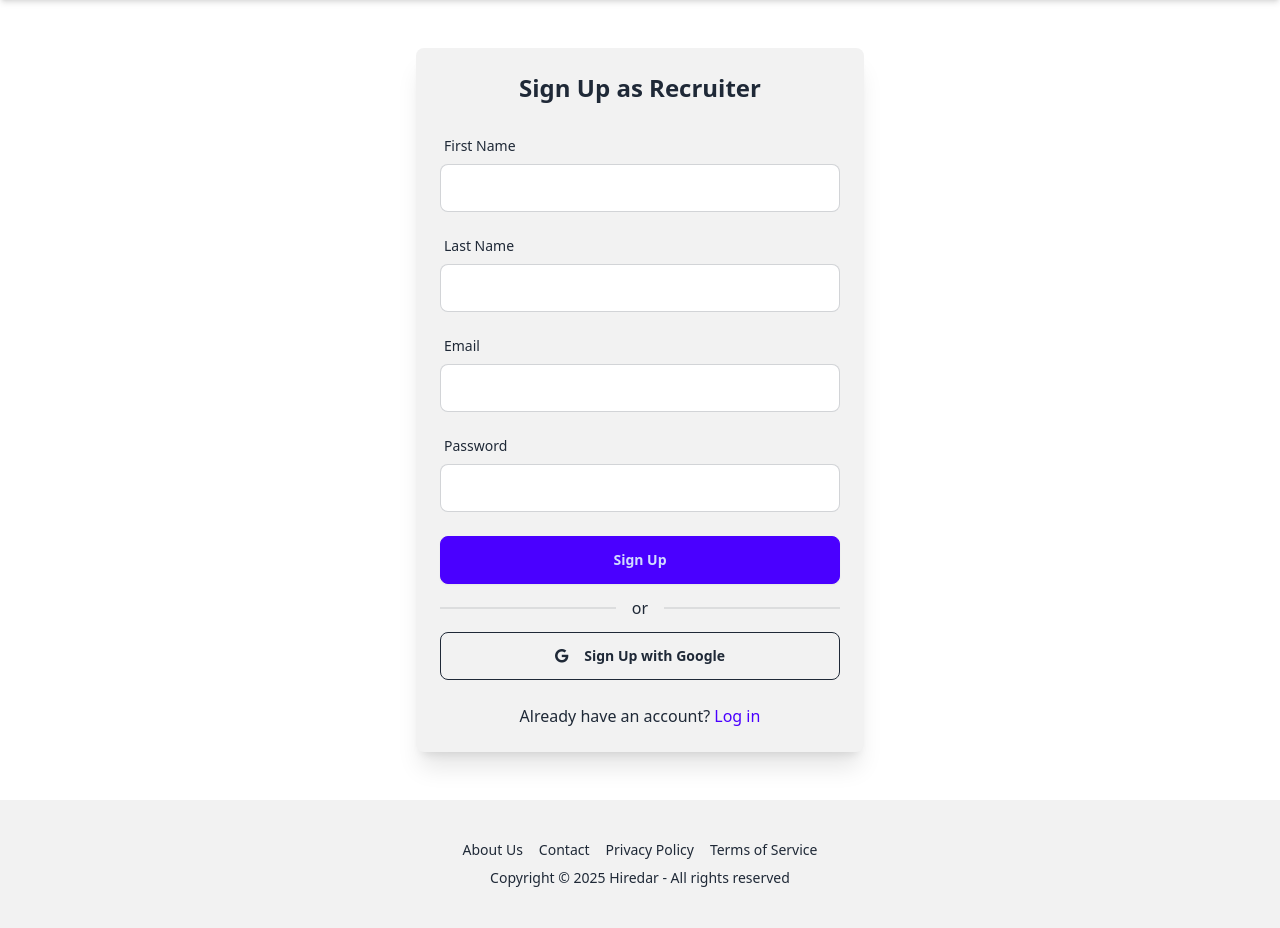
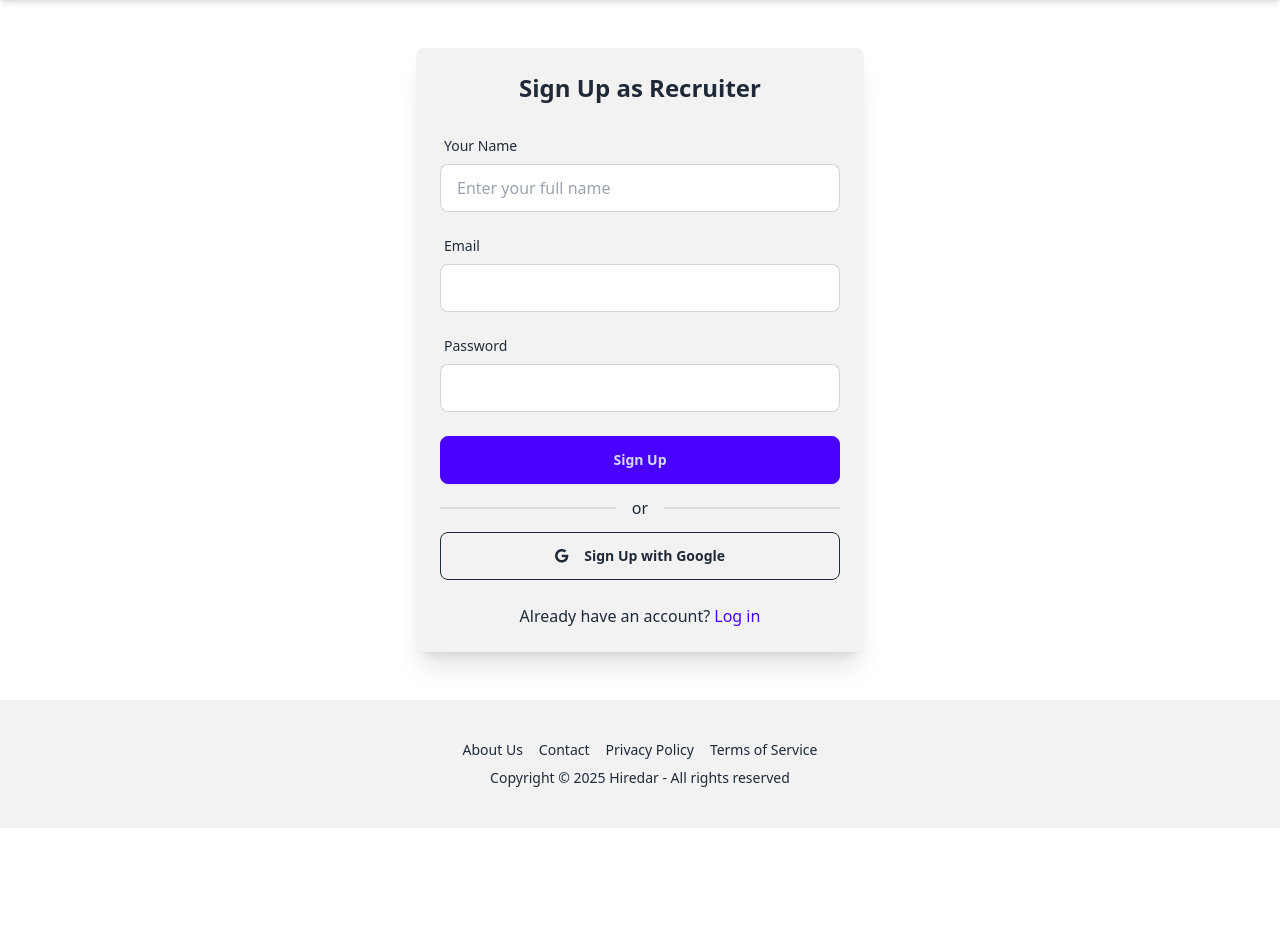
Before and after one commit to btfranklin/hiredar-saas-archive, a Django app: page /auth/signup/recruiter/ in a window 1280 px wide. Shown: the part 68-996 px from the top of the page. After the commit the page ends 896 px from the top, so only its background shows below. Run offline with Django 5.2, Linux system fonts and the light colour scheme; some libraries are stand-ins or nearby versions.

Commit message:
Refactor user model to consolidate name fields into a single 'name' field
- Replaced 'first_name' and 'last_name' fields in the User model with a single 'name' field.
- Updated forms, views, and templates to reflect the change, ensuring consistent handling of user names.
- Added a migration to combine existing name data into the new field while preserving user information.
- Enhanced error handling for name input during user signup and profile updates.

```diff
--- a/apps/authentication/models.py
+++ b/apps/authentication/models.py
@@ -39,6 +39,10 @@ class UserManager(BaseUserManager[T]):
             # Add unique suffix to ensure uniqueness
             username = f"{base_username}_{str(uuid.uuid4())[:8]}"
             extra_fields["username"] = username
+
+        # Set default name if not provided
+        if "name" not in extra_fields:
+            extra_fields["name"] = "New User"
 
         user = self.model(email=email, **extra_fields)
         if password:
@@ -100,8 +104,7 @@ class User(AbstractBaseUser, PermissionsMixin):
 
     username = models.CharField(_("username"), max_length=150, unique=True)
     email = models.EmailField(_("email address"), unique=True)
-    first_name = models.CharField(_("first name"), max_length=150, blank=True)
-    last_name = models.CharField(_("last name"), max_length=150, blank=True)
+    name = models.CharField(_("name"), max_length=255, default="New User")
     user_type = models.CharField(
         _("user type"),
         max_length=20,
@@ -131,7 +134,9 @@ class User(AbstractBaseUser, PermissionsMixin):
     objects = UserManager()
 
     USERNAME_FIELD = "email"
-    REQUIRED_FIELDS = ["first_name", "last_name"]
+    REQUIRED_FIELDS = (
+        []
+    )  # Email is already the USERNAME_FIELD, no need for additional required fields
 
     class Meta:
         """Meta class for User model."""
@@ -145,31 +150,28 @@ class User(AbstractBaseUser, PermissionsMixin):
 
     def get_full_name(self) -> str:
         """Return the user's full name."""
-        full_name = f"{self.first_name} {self.last_name}"
-        return full_name.strip()
+        return self.name
 
     def get_short_name(self) -> str:
-        """Return the user's first name."""
-        return self.first_name
+        """Return the user's name."""
+        return self.name
 
     def to_dict(self) -> dict[str, Any]:
         """Convert user instance to a dictionary."""
         return {
             "email": self.email,
-            "first_name": self.first_name,
-            "last_name": self.last_name,
+            "name": self.name,
             "user_type": self.user_type,
             "location": self.location or None,
         }
 
     def get_initials(self) -> str:
         """Get user initials for avatar display"""
-        if self.first_name and self.last_name:
-            return f"{self.first_name[0]}{self.last_name[0]}".upper()
-        if self.first_name:
-            return self.first_name[0].upper()
-        if self.last_name:
-            return self.last_name[0].upper()
+        parts = self.name.split()
+        if len(parts) >= 2:
+            return f"{parts[0][0]}{parts[-1][0]}".upper()
+        elif len(parts) == 1 and parts[0]:
+            return parts[0][0].upper()
         return "U"  # Default for users with no name parts
 
     def get_absolute_url(self) -> str:
--- a/apps/authentication/views/account_views.py
+++ b/apps/authentication/views/account_views.py
@@ -41,8 +41,7 @@ class UpdateAccountView(LoginRequiredMixin, View):
         try:
             # Update User model fields
             user = cast(AuthenticatedUser, request.user)
-            user.first_name = request.POST.get("first_name", "")
-            user.last_name = request.POST.get("last_name", "")
+            user.name = request.POST.get("name", "")
             user.email = request.POST.get("email", "")
             user.location = request.POST.get("location", "")
             user.save()
--- a/apps/authentication/views/auth_views.py
+++ b/apps/authentication/views/auth_views.py
@@ -27,7 +27,7 @@ class JobSeekerSignupView(CreateView):
 
     template_name = "job_seekers/signup.html"
     model = User
-    fields = ["first_name", "last_name", "email", "password"]
+    fields = ["email", "password"]  # Simplified to only require email and password
 
     def get_success_url(self) -> str:
         """Return the profile creation URL."""
@@ -49,6 +49,8 @@ class JobSeekerSignupView(CreateView):
         user.username = f"{username_base}_{random_suffix}"
         user.set_password(form.cleaned_data["password"])
         user.user_type = "job_seeker"
+        # Default name until resume is parsed
+        user.name = "New User"
         user.save()
 
         # Log in the user with allauth's backend
@@ -71,7 +73,7 @@ class RecruiterSignupView(CreateView):
 
     template_name = "recruiters/signup.html"
     model = User
-    fields = ["first_name", "last_name", "email", "password"]
+    fields = ["email", "name", "password"]  # Include name field for recruiters
 
     def get_success_url(self) -> str:
         """Return the recruiter dashboard URL."""
@@ -85,6 +87,12 @@ class RecruiterSignupView(CreateView):
             form.add_error("email", "A user with this email already exists")
             return cast(HttpResponseRedirect, self.form_invalid(form))
 
+        # Validate that name is provided for recruiters
+        name = form.cleaned_data.get("name", "").strip()
+        if not name or name == "New User":
+            form.add_error("name", "Please provide your name")
+            return cast(HttpResponseRedirect, self.form_invalid(form))
+
         user = form.save(commit=False)
         # Generate a unique username based on email to avoid collisions
         username_base = email.split("@")[0]
@@ -93,6 +101,7 @@ class RecruiterSignupView(CreateView):
         user.username = f"{username_base}_{random_suffix}"
         user.set_password(form.cleaned_data["password"])
         user.user_type = "recruiter"
+        user.name = name  # Use the validated name
         user.save()
 
         # Log in the user with allauth's backend
--- a/apps/job_seekers/management/commands/list_job_seekers.py
+++ b/apps/job_seekers/management/commands/list_job_seekers.py
@@ -84,7 +84,7 @@ class Command(BaseCommand):
             position = getattr(profile, "current_position", "") if profile else ""
 
             # Format the name
-            name = f"{user.first_name} {user.last_name}".strip()
+            name = f"{user.name}".strip()
             if not name:
                 name = "(No name)"
 
--- a/apps/recruiters/templates/recruiters/signup.html
+++ b/apps/recruiters/templates/recruiters/signup.html
@@ -19,22 +19,14 @@
             {% endif %}
 
             <div>
-                <label class="label" for="{{ form.first_name.id_for_label }}">
-                    <span class="label-text">First Name</span>
+                <label class="label" for="{{ form.name.id_for_label }}">
+                    <span class="label-text">Your Name</span>
                 </label>
-                <input type="text" name="{{ form.first_name.name }}" id="{{ form.first_name.id_for_label }}" class="input input-bordered w-full {% if form.first_name.errors %}input-error{% endif %}" value="{{ form.first_name.value|default:'' }}">
-                {% if form.first_name.errors %}
-                    <div class="text-error text-sm mt-1">{{ form.first_name.errors.0 }}</div>
-                {% endif %}
-            </div>
-
-            <div>
-                <label class="label" for="{{ form.last_name.id_for_label }}">
-                    <span class="label-text">Last Name</span>
-                </label>
-                <input type="text" name="{{ form.last_name.name }}" id="{{ form.last_name.id_for_label }}" class="input input-bordered w-full {% if form.last_name.errors %}input-error{% endif %}" value="{{ form.last_name.value|default:'' }}">
-                {% if form.last_name.errors %}
-                    <div class="text-error text-sm mt-1">{{ form.last_name.errors.0 }}</div>
+                <input type="text" name="{{ form.name.name }}" id="{{ form.name.id_for_label }}"
+                       class="input input-bordered w-full {% if form.name.errors %}input-error{% endif %}"
+                       value="" placeholder="Enter your full name" required>
+                {% if form.name.errors %}
+                    <div class="text-error text-sm mt-1">{{ form.name.errors.0 }}</div>
                 {% endif %}
             </div>
 
```
Also changed, not shown: apps/authentication/admin.py (+4 -6 lines), apps/authentication/forms.py (+6 -7 lines), apps/authentication/types.py (+2 -6 lines), apps/job_seekers/templates/job_seekers/settings.html (+5 -14 lines), apps/job_seekers/templates/job_seekers/signup.html (+0 -20 lines), apps/job_seekers/utils/resume_processing/profile_updater.py (+10 -3 lines), apps/recruiters/templates/recruiters/settings.html (+5 -14 lines), apps/authentication/migrations/0004_convert_to_single_name_field.py (added).
